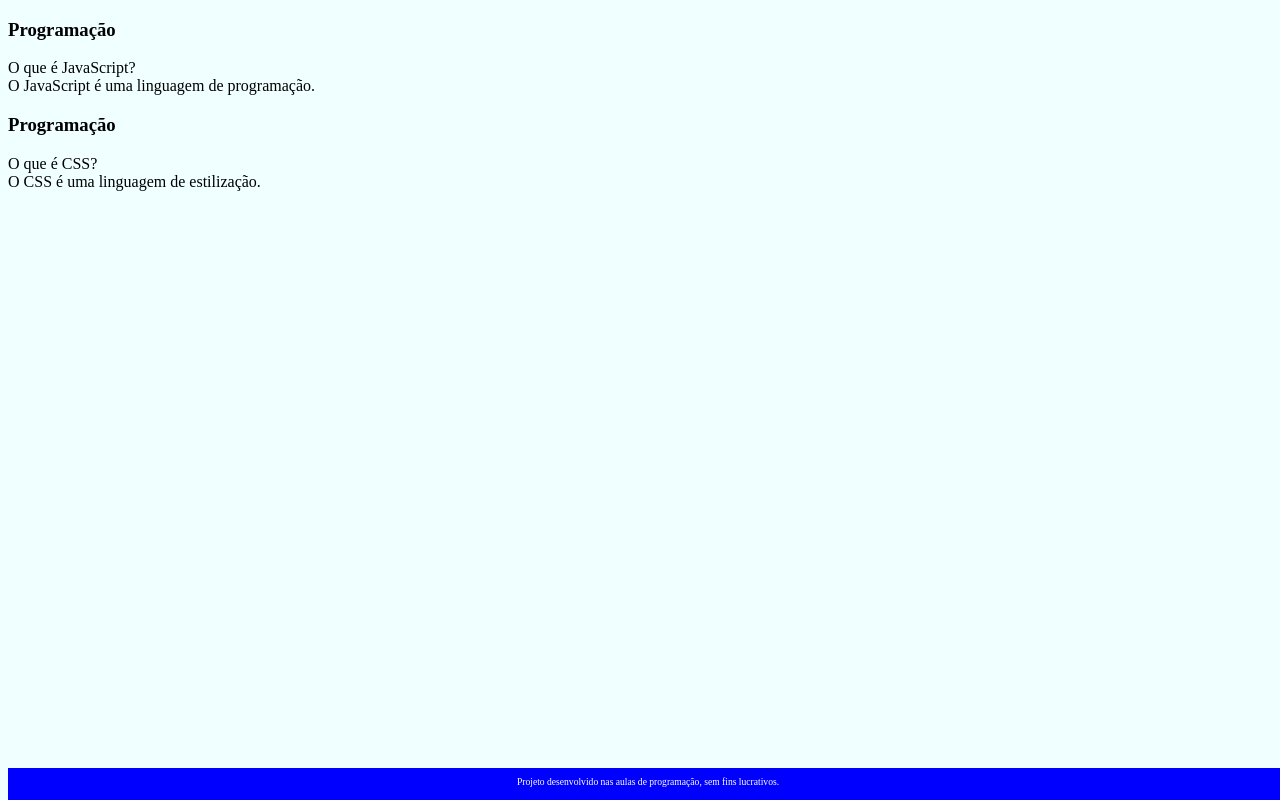
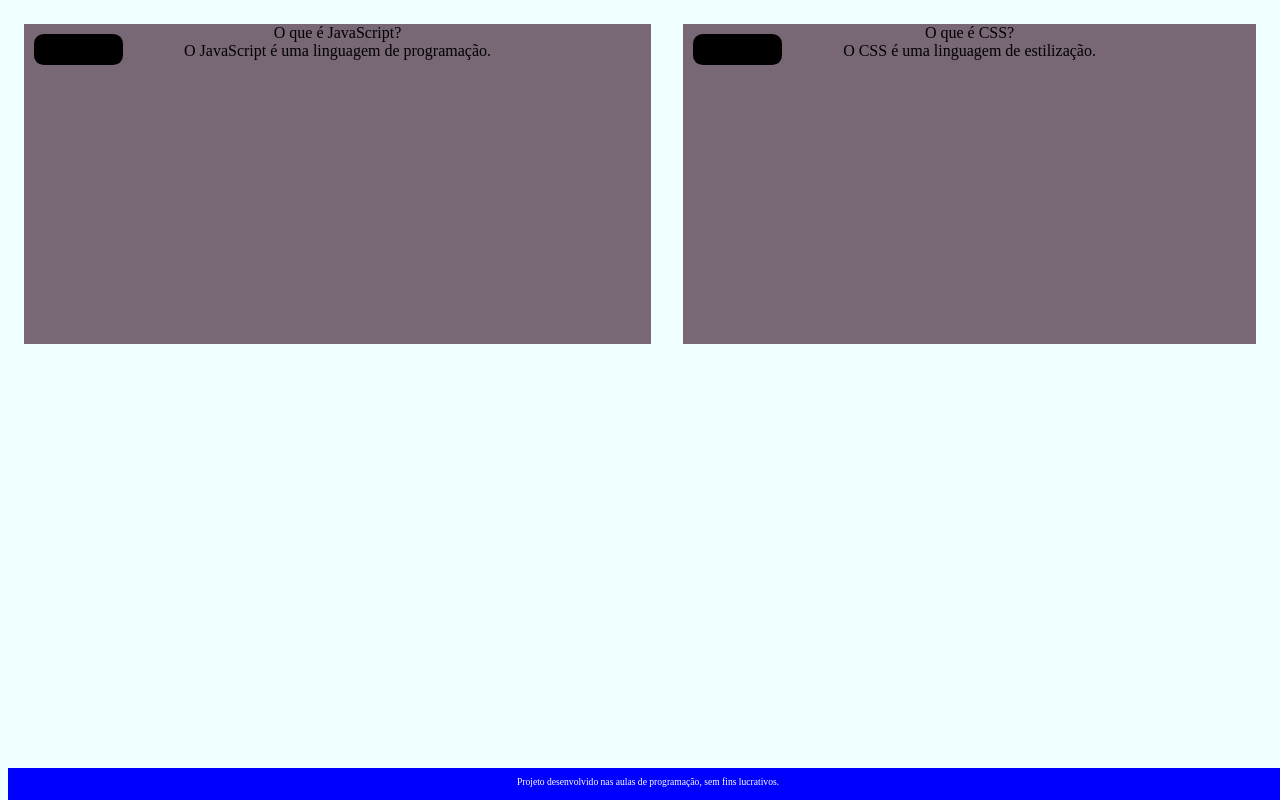
Before and after one commit to Gabriel-Fernandes4678/segundo-repositorio2, a plain HTML site: page index.html in a window 1280 px wide. Drawn offline with Linux system fonts and the light colour scheme.

Commit message:
Aula 22/05 1

```diff
--- a/style.css
+++ b/style.css
@@ -1,6 +1,33 @@
 body {
     background-color: azure;
     font-family: Bai Jamjuree;
+}
+
+#container {
+    display: flex;
+}
+
+.cartao {
+    margin: 1rem 1rem;
+    background-color:rgb(120, 103, 117);
+    height: 20rem;
+    flex-grow: 1;
+    flex-basis: calc(33% -6rem);
+}
+
+.cartao__conteudo {
+    text-align: center;
+    height: 100%;
+}
+
+.cartao__conteudo h3 {
+    background-color: black;
+    text-align: left;
+    padding: 0.5rem;
+    position: absolute;
+    margin: 0.6rem;
+    border-radius: 0.6rem;
+    font-size: 1vw;
 }
 
 footer {
```
